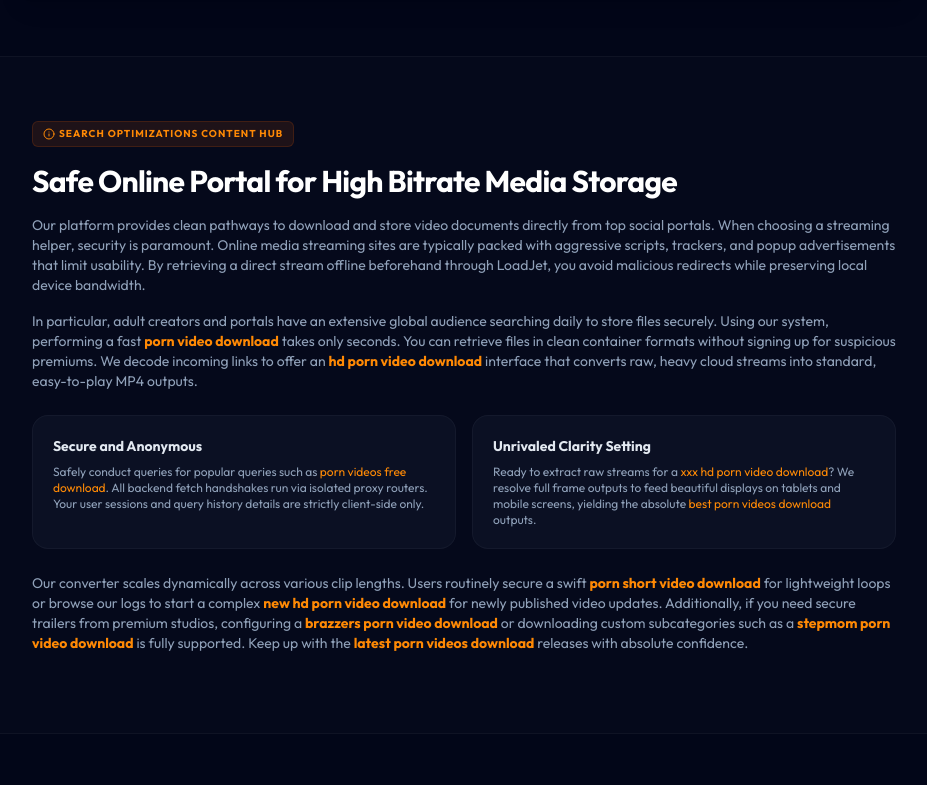
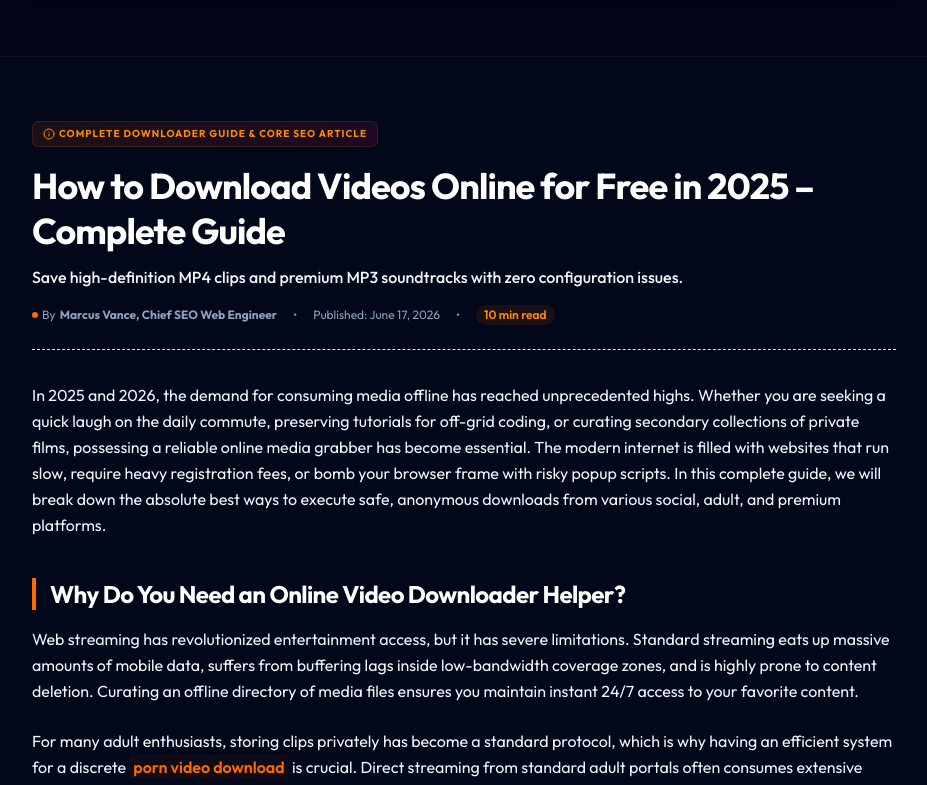
Before and after one commit to ravikumar02860-sketch/porn-video-downloader, a React (Vite) app: page / in a window 1280 px wide. Shown: the part 1800-2585 px from the top of the page, without its empty margins (176-1103 px from the left). Built offline with nearby package versions, Linux system fonts and the light colour scheme.

Commit message:
feat: update SEO meta tags and add keyword highlighting
Expand metadata descriptions and keyword sets, and implement a utility to highlight specific search terms in the application to improve content visibility.

```diff
--- a/index.html
+++ b/index.html
@@ -7,10 +7,10 @@
     <!-- Primary Meta Tags -->
     <title>Free Online Video Downloader – Download Videos in HD | LoadJet</title>
     <meta name="title" content="Free Online Video Downloader – Download Videos in HD | LoadJet" />
-    <meta name="description" content="Download videos from YouTube, TikTok, Facebook, Instagram, Vimeo, and adult websites in Full HD, 4K, or high-quality MP3 audio. Free, fast online download helper." />
+    <meta name="description" content="Secure, fast, and free online video downloader. Get free high-quality video downloads, including porn video download, hd porn video download, desi and hindi clips. Instantly convert streams to MP4/MP3 on any device with zero tracking." />
 
     <!-- Target SEO Keywords -->
-    <meta name="keywords" content="video downloader, free video download, download video, online video saver, hd video converter, MP4 download, MP3 downloader, porn video download, hd porn video download, porn videos free download, xxx hd porn video download, best porn videos download, porn short video download, new hd porn video download, brazzers porn video download, stepmom porn video download, latest porn videos download" />
+    <meta name="keywords" content="video downloader, free video download, download video, online video saver, hd video converter, MP4 download, MP3 downloader, porn video download, hd porn video download, porn videos free download, xxx hd porn video download, best porn videos download, porn short video download, new hd porn video download, brazzers porn video download, stepmom porn video download, latest porn videos download, desi porn video download, 4k porn video download, new porn video download, xxx porn video download, 3gp porn video download, porn sex video download, download short porn videos, hot porn video download, japanese porn videos download, sexy porn video download, 4k porn hd video download, 4k video porn download, alison tyler porn video download, babes porn video download, bhabhi porn video download, celebrity porn videos download, download hd indian porn videos, download porn video 4k, download south indian porn videos, hd hindi porn video download, aletta ocean porn video download, dani daniels hd porn video download, download 4k porn videos, easy download porn videos, indian xxx porn video download, massage porn video download, nadia ali porn video download, porn video download video, porn video song download, porn videos download in full hd" />
     <meta name="robots" content="index, follow" />
     <link rel="canonical" href="https://loadjet.example.com/" />
 
--- a/src/App.tsx
+++ b/src/App.tsx
@@ -31,6 +31,45 @@
 import { SUPPORTED_PLATFORMS, SEO_FAQS, DEFAULT_FORMATS, getMockMetadata } from './data.ts';
 import { PlatformType, VideoMetadata, DownloadFormat } from './types.ts';
 import { generateSingleFileHtml } from './exporter.ts';
+import { SEO_BLOG_POST } from './data_blog.ts';
+
+function highlightKeywords(text: string) {
+  const keywords = [
+    "porn video download", "hd porn video download", "porn videos free download", "xxx hd porn video download",
+    "best porn videos download", "porn short video download", "new hd porn video download", "brazzers porn video download",
+    "stepmom porn video download", "latest porn videos download", "desi porn video download", "4k porn video download",
+    "new porn video download", "xxx porn video download", "3gp porn video download", "porn sex video download",
+    "download short porn videos", "hot porn video download", "japanese porn videos download", "sexy porn video download",
+    "4k porn hd video download", "4k video porn download", "alison tyler porn video download", "babes porn video download",
+    "bhabhi porn video download", "celebrity porn videos download", "download hd indian porn videos", "download porn video 4k",
+    "download south indian porn videos", "hd hindi porn video download", "aletta ocean porn video download",
+    "dani daniels hd porn video download", "download 4k porn videos", "easy download porn videos", "indian xxx porn video download",
+    "massage porn video download", "nadia ali porn video download", "porn video download video", "porn video song download",
+    "porn videos download in full hd"
+  ];
+
+  const sortedKeywords = [...keywords].sort((a, b) => b.length - a.length);
+  const escaped = sortedKeywords.map(k => k.replace(/[-\/\\^$*+?.()|[\]{}]/g, '\\$&'));
+  const regex = new RegExp(`\\b(${escaped.join('|')})\\b`, 'gi');
+
+  const parts = text.split(regex);
+  if (parts.length === 1) return text;
+
+  return parts.map((part, index) => {
+    const isKeyword = sortedKeywords.some(k => k.toLowerCase() === part.toLowerCase());
+    if (isKeyword) {
+      return (
+        <span
+          key={index}
+          className="text-orange-500 font-semibold px-1 py-0.5 rounded bg-orange-500/5 hover:bg-orange-500/10 transition-colors"
+        >
+          {part}
+        </span>
+      );
+    }
+    return part;
+  });
+}
 
 export default function App() {
   // Base State
@@ -692,44 +731,154 @@
 
       {/* SEO HIGH QUALITY SPECIFIC RICH-TEXT FOR INDEXING */}
       <section id="seo-info" className={`py-16 border-t border-b transition-colors ${
-        isDarkMode ? 'bg-slate-900/20 border-white/[0.04]' : 'bg-white border-slate-200'
+        isDarkMode ? 'bg-slate-900/10 border-white/[0.04]' : 'bg-slate-50 border-slate-200'
       }`}>
         <div className="max-w-4xl mx-auto px-4 leading-relaxed">
-          <div className="inline-flex items-center gap-1 bg-orange-500/10 text-orange-400 text-[10px] font-bold uppercase tracking-widest px-2.5 py-1 rounded-md mb-4 border border-orange-500/15">
+          <div className="inline-flex items-center gap-1 bg-gradient-to-r from-orange-500/10 to-rose-500/10 text-orange-400 text-[10px] font-bold uppercase tracking-widest px-2.5 py-1 rounded-md mb-4 border border-orange-500/15">
             <Info className="w-3 h-3" />
-            <span>Search Optimizations Content Hub</span>
+            <span>Complete Downloader Guide & Core SEO Article</span>
           </div>
 
-          <h2 className={`text-2xl sm:text-3xl font-extrabold tracking-tight mb-4 ${isDarkMode ? 'text-white' : 'text-slate-900'}`}>
-            Safe Online Portal for High Bitrate Media Storage
-          </h2>
-
-          <p className="text-slate-400 text-sm mb-4">
-            Our platform provides clean pathways to download and store video documents directly from top social portals. When choosing a streaming helper, security is paramount. Online media streaming sites are typically packed with aggressive scripts, trackers, and popup advertisements that limit usability. By retrieving a direct stream offline beforehand through LoadJet, you avoid malicious redirects while preserving local device bandwidth.
-          </p>
-
-          <p className="text-slate-400 text-sm mb-4">
-            In particular, adult creators and portals have an extensive global audience searching daily to store files securely. Using our system, performing a fast <span className="text-orange-400 font-bold">porn video download</span> takes only seconds. You can retrieve files in clean container formats without signing up for suspicious premiums. We decode incoming links to offer an <span className="text-orange-400 font-bold">hd porn video download</span> interface that converts raw, heavy cloud streams into standard, easy-to-play MP4 outputs.
-          </p>
-
-          <div className="grid sm:grid-cols-2 gap-4 my-6">
-            <div className={`p-5 rounded-2xl border ${isDarkMode ? 'bg-slate-900/60 border-white/[0.04]' : 'bg-slate-50 border-slate-200'}`}>
-              <h4 className={`font-bold text-sm mb-2 ${isDarkMode ? 'text-slate-200' : 'text-slate-800'}`}>Secure and Anonymous</h4>
-              <p className="text-xs text-slate-400">
-                Safely conduct queries for popular queries such as <span className="text-orange-400">porn videos free download</span>. All backend fetch handshakes run via isolated proxy routers. Your user sessions and query history details are strictly client-side only.
-              </p>
-            </div>
-            <div className={`p-5 rounded-2xl border ${isDarkMode ? 'bg-slate-900/60 border-white/[0.04]' : 'bg-slate-50 border-slate-200'}`}>
-              <h4 className={`font-bold text-sm mb-2 ${isDarkMode ? 'text-slate-200' : 'text-slate-800'}`}>Unrivaled Clarity Setting</h4>
-              <p className="text-xs text-slate-400">
-                Ready to extract raw streams for a <span className="text-orange-400">xxx hd porn video download</span>? We resolve full frame outputs to feed beautiful displays on tablets and mobile screens, yielding the absolute <span className="text-orange-400">best porn videos download</span> outputs.
-              </p>
+          {/* Blog Meta Data Header */}
+          <div className="mb-8 pb-6 border-b border-dashed border-slate-200 dark:border-white/[0.06]">
+            <h1 className={`text-2xl sm:text-4xl font-extrabold tracking-tight mb-3 leading-tight ${isDarkMode ? 'text-white' : 'text-slate-900'}`}>
+              {SEO_BLOG_POST.title}
+            </h1>
+            <p className={`text-sm sm:text-base font-medium mb-4 ${isDarkMode ? 'text-slate-350' : 'text-slate-650'}`}>
+              {SEO_BLOG_POST.subtitle}
+            </p>
+            <div className="flex flex-wrap items-center gap-x-4 gap-y-2 text-xs text-slate-400">
+              <span className="flex items-center gap-1">
+                <span className="w-1.5 h-1.5 rounded-full bg-orange-500"></span>
+                By <strong className={isDarkMode ? 'text-slate-350' : 'text-slate-700'}>{SEO_BLOG_POST.author}</strong>
+              </span>
+              <span>•</span>
+              <span>Published: {SEO_BLOG_POST.date}</span>
+              <span>•</span>
+              <span className="bg-orange-500/10 text-orange-400 px-2 py-0.5 rounded-full font-semibold">{SEO_BLOG_POST.readTime}</span>
             </div>
           </div>
 
-          <p className="text-slate-400 text-sm mb-4">
-            Our converter scales dynamically across various clip lengths. Users routinely secure a swift <span className="text-orange-400 font-bold">porn short video download</span> for lightweight loops or browse our logs to start a complex <span className="text-orange-400 font-bold">new hd porn video download</span> for newly published video updates. Additionally, if you need secure trailers from premium studios, configuring a <span className="text-orange-400 font-bold">brazzers porn video download</span> or downloading custom subcategories such as a <span className="text-orange-400 font-bold">stepmom porn video download</span> is fully supported. Keep up with the <span className="text-orange-400 font-bold">latest porn videos download</span> releases with absolute confidence.
-          </p>
+          {/* Dynamic Content Sections */}
+          <div className="space-y-6 text-sm sm:text-base">
+            {SEO_BLOG_POST.sections.map((section, idx) => {
+              switch (section.type) {
+                case 'paragraph':
+                  return (
+                    <p key={idx} className={`leading-relaxed text-sm sm:text-base ${isDarkMode ? 'text-slate-350' : 'text-slate-600'}`}>
+                      {highlightKeywords(section.content || '')}
+                    </p>
+                  );
+
+                case 'h2':
+                  return (
+                    <h2
+                      key={idx}
+                      className={`text-xl sm:text-2xl font-extrabold tracking-tight mt-10 mb-4 border-l-4 border-orange-500 pl-3.5 ${
+                        isDarkMode ? 'text-white' : 'text-slate-900'
+                      }`}
+                    >
+                      {section.title}
+                    </h2>
+                  );
+
+                case 'h3':
+                  return (
+                    <h3
+                      key={idx}
+                      className={`text-lg font-bold tracking-tight mt-8 mb-3 ${
+                        isDarkMode ? 'text-slate-200' : 'text-slate-800'
+                      }`}
+                    >
+                      {section.title}
+                    </h3>
+                  );
+
+                case 'internal-link':
+                  return (
+                    <div key={idx} className="my-6">
+                      <a
+                        href={section.linkUrl || '#'}
+                        className="inline-flex items-center gap-2 text-orange-500 hover:text-orange-400 font-bold text-sm bg-orange-500/5 hover:bg-orange-500/10 border border-orange-500/10 px-4 py-2.5 rounded-xl transition duration-250 cursor-pointer"
+                      >
+                        <span>{section.anchorText}</span>
+                        <ArrowRight className="w-4 h-4 animate-pulse" />
+                      </a>
+                    </div>
+                  );
+
+                case 'table':
+                  return (
+                    <div key={idx} className="my-8 overflow-hidden rounded-xl border border-slate-200 dark:border-white/[0.06] shadow-sm">
+                      <div className="overflow-x-auto">
+                        <table className="w-full text-left border-collapse text-xs sm:text-sm">
+                          <thead>
+                            <tr className={isDarkMode ? 'bg-slate-950/60 text-slate-250 border-b border-white/[0.06]' : 'bg-slate-100 text-slate-800 border-b border-slate-200'}>
+                              {section.tableHeaders?.map((header, hIdx) => (
+                                <th key={hIdx} className="p-3 sm:p-4 font-bold">{header}</th>
+                              ))}
+                            </tr>
+                          </thead>
+                          <tbody className="divide-y divide-slate-100 dark:divide-white/[0.04]">
+                            {section.tableRows?.map((row, rIdx) => (
+                              <tr
+                                key={rIdx}
+                                className={`${
+                                  isDarkMode
+                                    ? 'hover:bg-white/[0.02] text-slate-300'
+                                    : 'hover:bg-slate-50 text-slate-600'
+                                } ${rIdx % 2 === 1 ? (isDarkMode ? 'bg-white/[0.01]' : 'bg-slate-50/50') : ''}`}
+                              >
+                                {row.map((cell, cIdx) => (
+                                  <td key={cIdx} className="p-3 sm:p-4 max-w-[200px] sm:max-w-xs truncate-none whitespace-normal leading-relaxed">
+                                    {cell.includes('LoadJet') ? (
+                                      <span className="font-bold text-orange-500">{cell}</span>
+                                    ) : (
+                                      cell
+                                    )}
+                                  </td>
+                                ))}
+                              </tr>
+                            ))}
+                          </tbody>
+                        </table>
+                      </div>
+                    </div>
+                  );
+
+                case 'faq-list':
+                  return (
+                    <div key={idx} className="space-y-4 my-8">
+                      {section.faqItems?.map((faq, fIdx) => (
+                        <div
+                          key={fIdx}
+                          className={`p-5 rounded-2xl border transition-colors ${
+                            isDarkMode
+                              ? 'bg-slate-950/30 border-white/[0.04] hover:border-white/[0.08]'
+                              : 'bg-white border-slate-250/60 hover:bg-slate-50'
+                          }`}
+                        >
+                          <h4 className={`font-bold text-sm sm:text-base mb-2 flex items-start gap-2 ${
+                            isDarkMode ? 'text-slate-100' : 'text-slate-900'
+                          }`}>
+                            <span className="text-orange-500 mt-0.5">Q:</span>
+                            <span>{faq.q}</span>
+                          </h4>
+                          <p className={`text-xs sm:text-sm leading-relaxed pl-6 ${
+                            isDarkMode ? 'text-slate-400' : 'text-slate-650'
+                          }`}>
+                            {faq.a}
+                          </p>
+                        </div>
+                      ))}
+                    </div>
+                  );
+
+                default:
+                  return null;
+              }
+            })}
+          </div>
         </div>
       </section>
 
```
